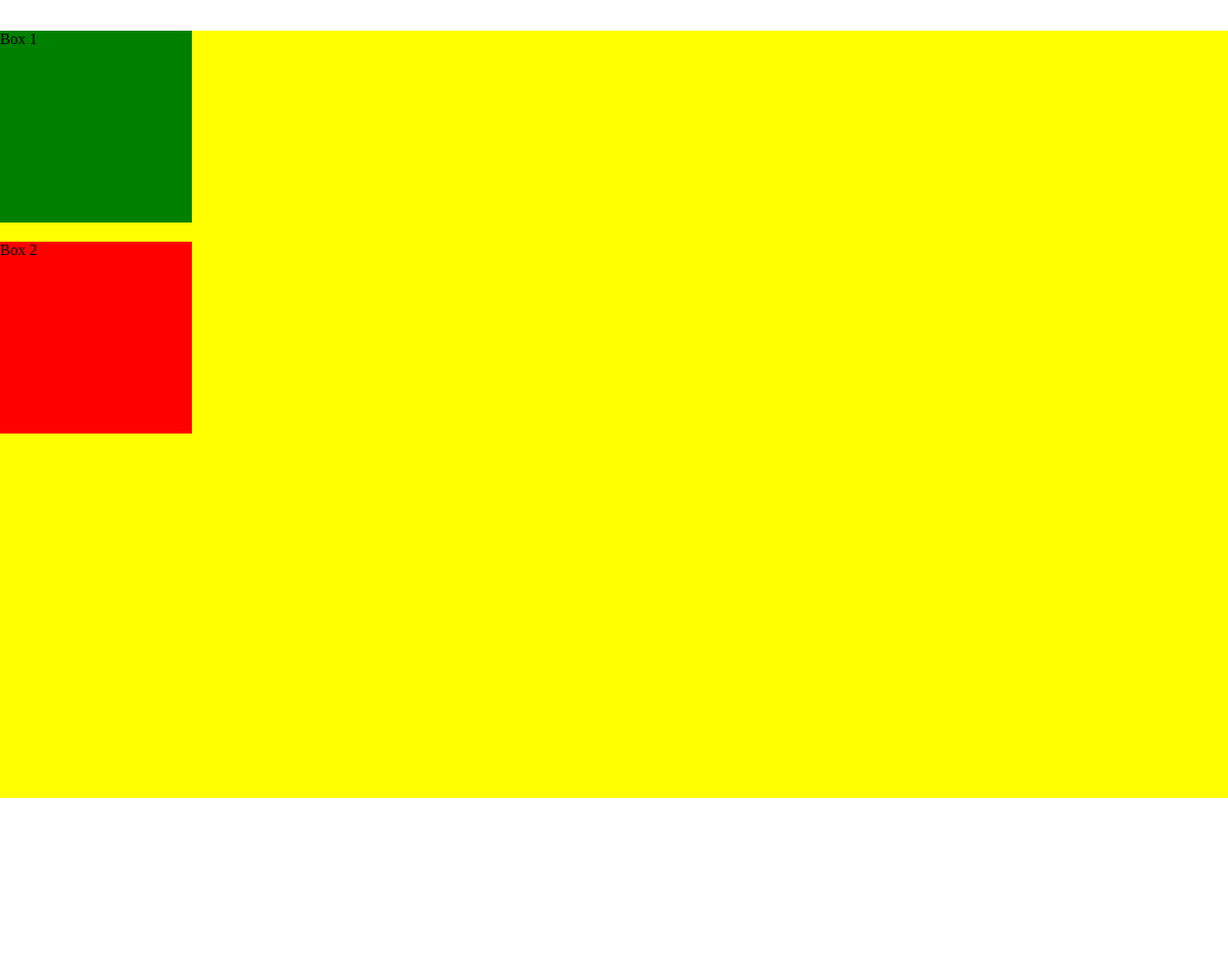
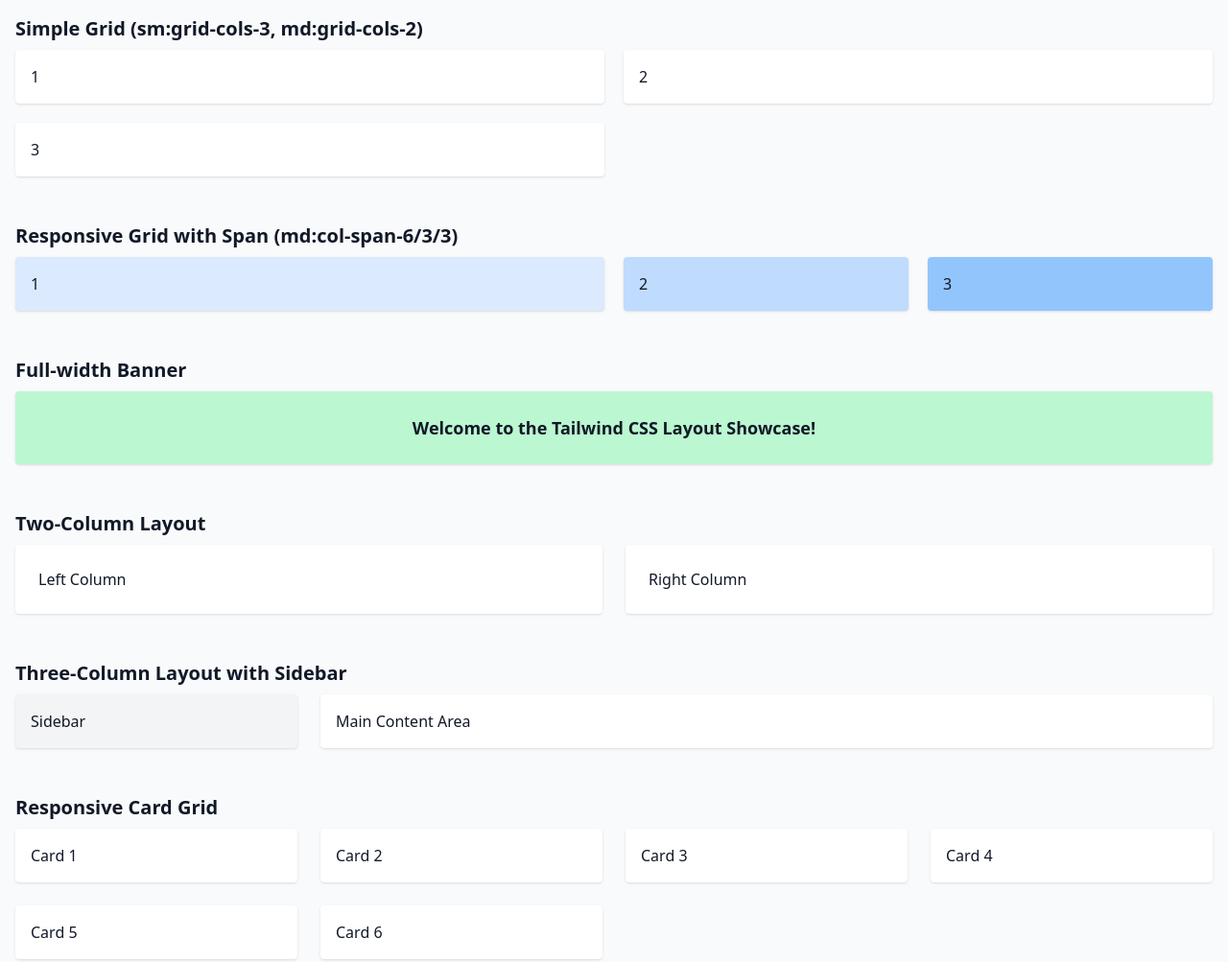
Before and after one commit to pankajvitaldeveloper/html-practice, a plain HTML site: page tailwind.html in a window 1280 px wide. Shown: the whole page at 96% size. Before the commit the page ends 832 px from the top, so only its background shows below. Drawn offline with nearby package versions, Linux system fonts and the light colour scheme.

Commit message:
Tailwind CSS Layouts

```diff
--- a/tailwind.html
+++ b/tailwind.html
@@ -1,46 +1,84 @@
 <!DOCTYPE html>
 <html lang="en">
+  <head>
+    <meta charset="UTF-8" />
+    <meta name="keywords" content="Tailwind CSS layout examples" />
+    <meta
+      name="description"
+      content="Various responsive layouts using Tailwind CSS"
+    />
+    <meta name="viewport" content="width=device-width, initial-scale=1.0" />
+    <title>Tailwind CSS Layouts</title>
+    <script src="https://cdn.tailwindcss.com"></script>
+  </head>
+  <body class="bg-gray-50 text-gray-900 p-4 space-y-12">
+    <!-- Row and column layout (simple grid) -->
+    <div class="section-cover">
+      <h2 class="text-xl font-bold mb-2">
+        Simple Grid (sm:grid-cols-3, md:grid-cols-2)
+      </h2>
+      <div class="grid sm:grid-cols-3 md:grid-cols-2 gap-5">
+        <div class="bg-white p-4 shadow rounded">1</div>
+        <div class="bg-white p-4 shadow rounded">2</div>
+        <div class="bg-white p-4 shadow rounded">3</div>
+      </div>
+    </div>
 
-<head>
-  <meta charset="UTF-8" />
-  <meta name="viewport" content="width=device-width, initial-scale=1.0" />
-  <style>
-    * {
-      margin: 0;
-      box-sizing: border-box;
-    }
+    <!-- Grid with column span on different breakpoints -->
+    <div class="section-cover">
+      <h2 class="text-xl font-bold mb-2">
+        Responsive Grid with Span (md:col-span-6/3/3)
+      </h2>
+      <div class="grid sm:grid-cols-3 md:grid-cols-12 gap-5">
+        <div class="md:col-span-6 bg-blue-100 p-4 rounded shadow">1</div>
+        <div class="md:col-span-3 bg-blue-200 p-4 rounded shadow">2</div>
+        <div class="md:col-span-3 bg-blue-300 p-4 rounded shadow">3</div>
+      </div>
+    </div>
 
-    .parent {
-      height: 100vh;
-      width: 100%;
-      background-color: yellow;
-      /* padding: 20px; */
-      /* overflow: hidden; */
-      /* border: 1px solid yellow; */
-    }
+    <!-- Full-width banner -->
+    <div class="section-cover">
+      <h2 class="text-xl font-bold mb-2">Full-width Banner</h2>
+      <div
+        class="bg-green-200 p-6 text-center text-lg font-semibold rounded shadow"
+      >
+        Welcome to the Tailwind CSS Layout Showcase!
+      </div>
+    </div>
 
-    .box {
-      background-color: green;
-      width: 200px;
-      height: 200px;
-      margin-bottom: 20px; /* margin inside the yellow area */
-      margin-top: 2rem;
-    }
+    <!-- Two-column layout -->
+    <div class="section-cover">
+      <h2 class="text-xl font-bold mb-2">Two-Column Layout</h2>
+      <div class="grid md:grid-cols-2 gap-6">
+        <div class="bg-white p-6 rounded shadow">Left Column</div>
+        <div class="bg-white p-6 rounded shadow">Right Column</div>
+      </div>
+    </div>
 
-    .child2 {
-      background-color: red;
-      width: 200px;
-      height: 200px;
-    }
-  </style>
-  <title>Document</title>
-</head>
+    <!-- Sidebar + Main Content layout -->
+    <div class="section-cover">
+      <h2 class="text-xl font-bold mb-2">Three-Column Layout with Sidebar</h2>
+      <div class="grid md:grid-cols-4 gap-6">
+        <div class="md:col-span-1 bg-gray-100 p-4 rounded shadow">Sidebar</div>
+        <div class="md:col-span-3 bg-white p-4 rounded shadow">
+          Main Content Area
+        </div>
+      </div>
+    </div>
 
-<body>
-  <div class="parent">
-    <div class="box child1">Box 1</div>
-    <div class="child2">Box 2</div>
-  </div>
-</body>
-
+    <!-- Card Grid Example -->
+    <div class="section-cover">
+      <h2 class="text-xl font-bold mb-2">Responsive Card Grid</h2>
+      <div
+        class="grid grid-cols-1 sm:grid-cols-2 md:grid-cols-3 lg:grid-cols-4 gap-6"
+      >
+        <div class="bg-white p-4 rounded shadow">Card 1</div>
+        <div class="bg-white p-4 rounded shadow">Card 2</div>
+        <div class="bg-white p-4 rounded shadow">Card 3</div>
+        <div class="bg-white p-4 rounded shadow">Card 4</div>
+        <div class="bg-white p-4 rounded shadow">Card 5</div>
+        <div class="bg-white p-4 rounded shadow">Card 6</div>
+      </div>
+    </div>
+  </body>
 </html>
```
